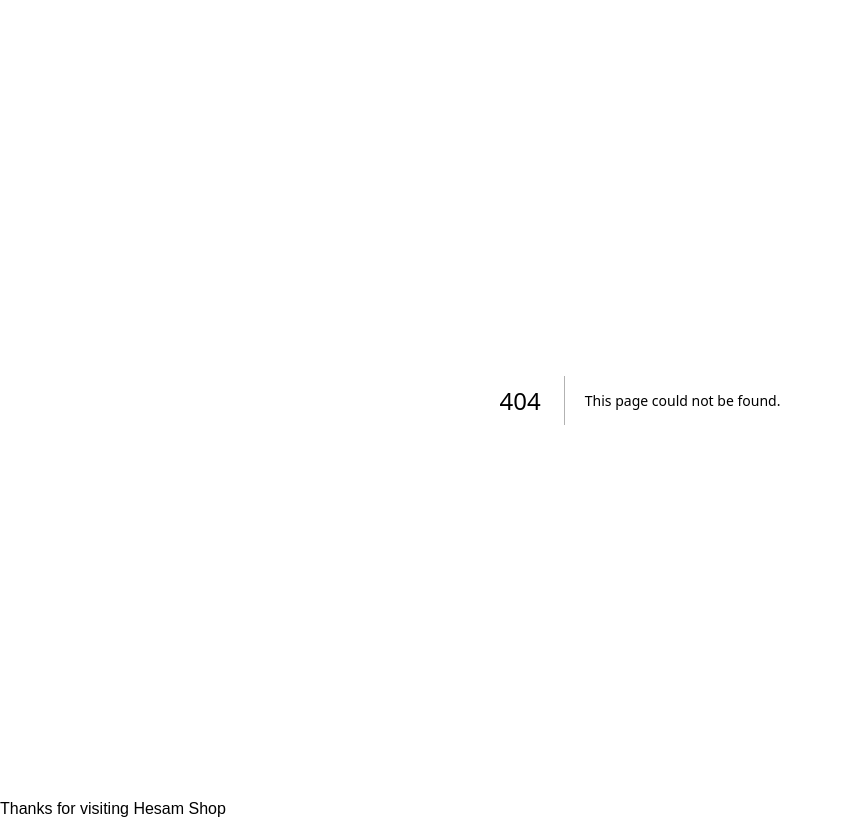
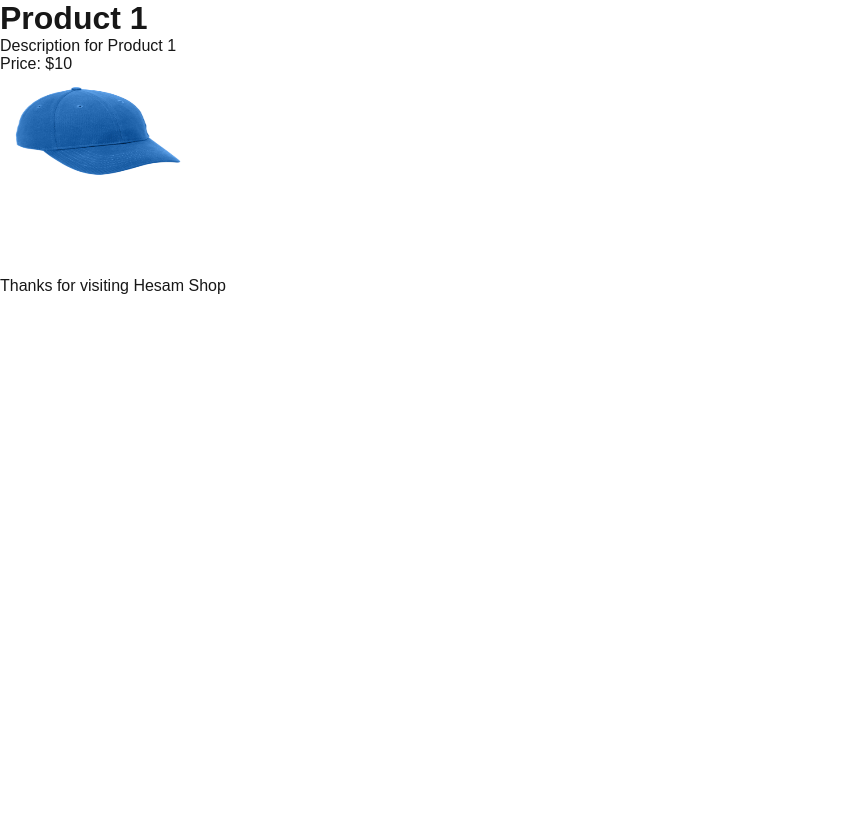
Before and after one commit to j-tag/hesam-shop, a Next.js app: page /marketplace/product/1 in a window 1280 px wide. Before the commit this address had no page. Shown: the whole page, without its empty margins (0-843 px from the left). Built offline with nearby package versions, Linux system fonts and the light colour scheme.

Commit message:
faet: add product details page

```diff
--- /dev/null
+++ b/src/app/actions/product.ts
@@ -0,0 +1,39 @@
+const products = [
+  {
+    id: "1",
+    name: "Product 1",
+    description: "Description for Product 1",
+    price: 10,
+    image: "/1200W-null.jpg",
+  },
+  {
+    id: "2",
+    name: "Product 2",
+    description: "Description for Product 2",
+    price: 20,
+    image: "/DNA_Oversized_T-Shirt_-Summit_Blue-1.png",
+  },
+  {
+    id: "3",
+    name: "Product 3",
+    description: "Description for Product 3",
+    price: 30,
+    image: "/MVNS3720_BLK_0036_99849c68-93f0-4f22-b737-c4ed1f174247.jpg",
+  },
+  {
+    id: "4",
+    name: "Product 4",
+    description: "Description for Product 4",
+    price: 40,
+    image:
+      "/LLg-Fashion-Running-Sneaker-for-Men-Shoes-Casual-Shoes-Leather-Sport-Shoes-Breathable-Comfortable-Walking-Shoes-Black-US11_8e9d44bb-b19b-42e9-bca1-979205c0779e.6fc41a815c10699375294302df46565a.jpeg",
+  },
+]
+
+export function getProducts() {
+  return products
+}
+
+export function getProduct(id: string) {
+  return products.find((product) => product.id === id)
+}
--- a/src/app/components/ProductCard.tsx
+++ b/src/app/components/ProductCard.tsx
@@ -1,6 +1,7 @@
 "use client"
 import Image from "next/image"
 import { Product } from "../types"
+import Link from "next/link"
 
 export default function ProductCard({
   product,
@@ -24,6 +25,7 @@ export default function ProductCard({
       >
         Add to Cart
       </button>
+      <Link href={`/marketplace/product/${product.id}`}>View Details</Link>
     </div>
   )
 }
--- a/src/app/layout.tsx
+++ b/src/app/layout.tsx
@@ -13,8 +13,8 @@ const geistMono = Geist_Mono({
 })
 
 export const metadata: Metadata = {
-  title: "Create Next App",
-  description: "Generated by create next app",
+  title: "Hesam Shop",
+  description: "Generated by Amoo Hesam",
 }
 
 export default function RootLayout({
--- /dev/null
+++ b/src/app/marketplace/product/[id]/page.tsx
@@ -0,0 +1,24 @@
+import { getProduct } from "@/app/actions/product"
+import { notFound } from "next/navigation"
+import Image from "next/image"
+
+export default async function Page({
+  params,
+}: {
+  params: Promise<{ id: string }>
+}) {
+  const { id } = await params
+
+  const product = getProduct(id)
+
+  if (!product) return notFound()
+
+  return (
+    <>
+      <h1>{product.name}</h1>
+      <p>{product.description}</p>
+      <p>Price: ${product.price}</p>
+      <Image src={product.image} alt={product.name} width={200} height={200} />
+    </>
+  )
+}
```
Also changed, not shown: src/app/marketplace/page.tsx (+2 -32 lines).
